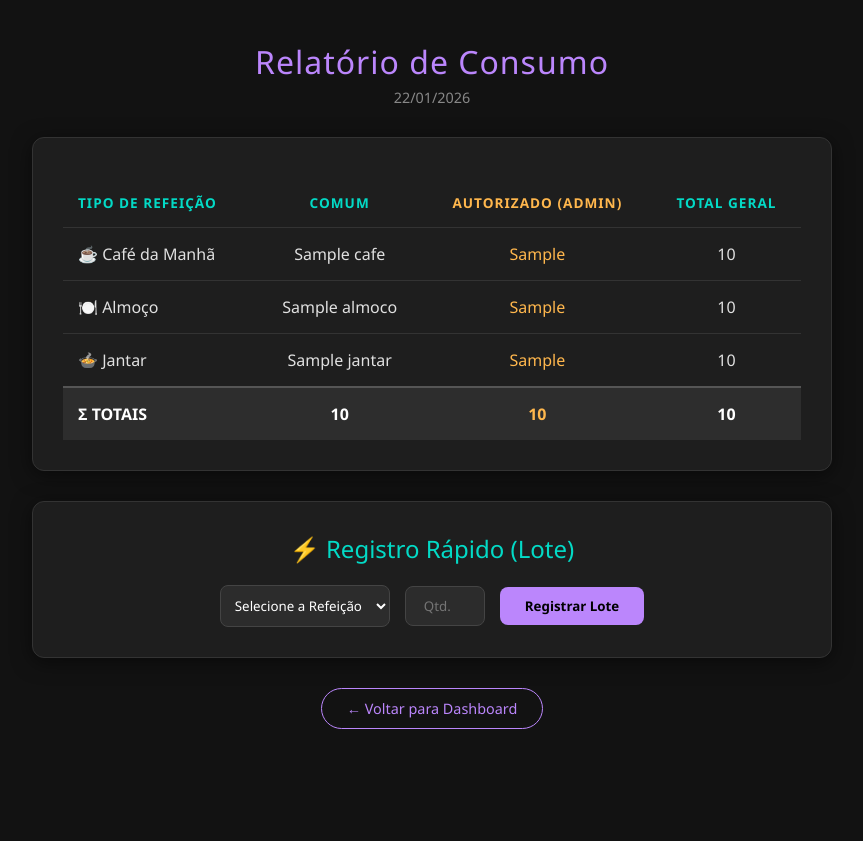
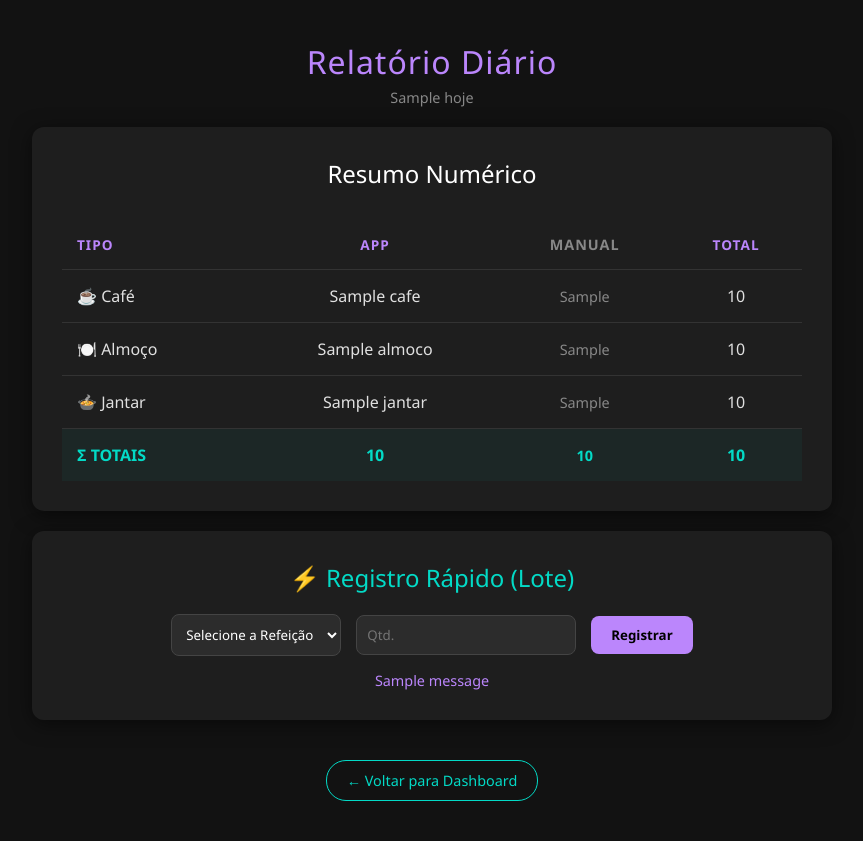
Before and after one commit to Taichi-Hatano-code/sistema-refeitorio-python, a Flask app: template templates/paineladm.html in a window 1280 px wide. Shown: the whole page, without its empty margins (208-1071 px from the left). Before the commit the page ends 729 px from the top, so only its background shows below. Run offline with Flask 3, Linux system fonts and the light colour scheme; the template is opened without the code that fills it: most values are stand-ins (such as "Sample title", 1, 10 or a date in 2020); one stand-in notice (Sample message) is shown.

```diff
--- a/templates/paineladm.html
+++ b/templates/paineladm.html
@@ -9,7 +9,7 @@
         * { margin: 0; padding: 0; box-sizing: border-box; font-family: 'Segoe UI', sans-serif; }
 
         body {
-            background-color: #121212; /* Fundo Preto */
+            background-color: #121212;
             color: #e0e0e0;
             display: flex;
             flex-direction: column;
@@ -18,15 +18,9 @@
             min-height: 100vh;
         }
 
-        /* Cabeçalho */
-        header {
-            text-align: center;
-            margin-bottom: 30px;
-        }
-        h1 { color: #bb86fc; font-weight: 300; letter-spacing: 1px; margin-bottom: 5px; }
-        p.data-hoje { color: #888; font-size: 0.9rem; }
+        h1 { color: #bb86fc; font-weight: 300; letter-spacing: 1px; margin-bottom: 5px; text-align: center; }
+        p.data-hoje { color: #888; font-size: 0.9rem; text-align: center; margin-bottom: 20px; }
 
-        /* Container da Tabela */
         .relatorio-container {
             background-color: #1e1e1e;
             padding: 30px;
@@ -34,79 +28,93 @@
             box-shadow: 0 4px 20px rgba(0,0,0,0.5);
             width: 100%;
             max-width: 800px;
-            border: 1px solid #333;
+            margin-bottom: 20px;
         }
 
-        /* Estilo da Tabela */
-        table {
-            width: 100%;
-            border-collapse: collapse;
-            margin-top: 10px;
+        /* Tabela Responsiva */
+        .table-wrapper {
+            overflow-x: auto; /* Permite rolar pro lado no celular se precisar */
         }
 
-        th, td {
-            padding: 15px;
-            text-align: center;
-            border-bottom: 1px solid #333;
+        table { width: 100%; border-collapse: collapse; margin-top: 10px; min-width: 300px; }
+        th, td { padding: 15px; text-align: center; border-bottom: 1px solid #333; }
+        th { color: #bb86fc; text-transform: uppercase; font-size: 0.85rem; letter-spacing: 1px; }
+        tr:last-child td { border-bottom: none; }
+        .row-total td { font-weight: bold; color: #03dac6; background-color: rgba(3, 218, 198, 0.05); }
+        .col-auth { color: #888; font-size: 0.9em; }
+
+        .btn-voltar {
+            text-decoration: none;
+            color: #03dac6;
+            border: 1px solid #03dac6;
+            padding: 10px 20px;
+            border-radius: 20px;
+            transition: 0.3s;
+            font-size: 0.9rem;
+            margin-top: 20px;
+            display: inline-block;
+        }
+        .btn-voltar:hover { background-color: #03dac6; color: #121212; }
+
+        /* FORMULÁRIO DE LOTE */
+        .form-lote {
+            display: flex;
+            gap: 15px;
+            justify-content: center;
+            align-items: center;
+            flex-wrap: wrap;
         }
 
-        th {
-            color: #03dac6; /* Cor de destaque para colunas */
-            font-weight: 600;
-            text-transform: uppercase;
-            font-size: 0.85rem;
-            letter-spacing: 1px;
+        select, input {
+            padding: 10px; border-radius: 8px; border: 1px solid #444;
+            background: #2c2c2c; color: white; outline: none;
         }
 
-        tr:last-child td { border-bottom: none; } /* Remove linha do último item */
-        tr:hover { background-color: #2c2c2c; } /* Efeito ao passar o mouse */
+        button.btn-lote {
+            background-color: #bb86fc; color: #000; font-weight: bold; border: none; cursor: pointer;
+            padding: 10px 20px; border-radius: 8px; transition: 0.3s;
+        }
 
-        /* Destaque para a coluna Autorizado */
-        .col-auth { color: #ffb74d; }
+        /* --- MOBILE TWEAKS --- */
+        @media (max-width: 600px) {
+            body { padding: 20px 10px; }
 
-        /* Linha de Total Geral */
-        .row-total {
-            background-color: #2d2d2d;
-            font-weight: bold;
-            color: #fff;
+            .relatorio-container { padding: 15px; }
+
+            h1 { font-size: 1.5rem; }
+
+            /* Ajusta tamanho da fonte da tabela */
+            th, td { padding: 10px 5px; font-size: 0.85rem; }
+
+            /* Formulário empilhado no celular */
+            .form-lote { flex-direction: column; width: 100%; }
+            .form-lote select, .form-lote input, .form-lote button { width: 100%; }
         }
-        .row-total td { border-top: 2px solid #555; }
-
-        /* Botão Voltar */
-        .btn-voltar {
-            margin-top: 30px;
-            text-decoration: none;
-            color: #bb86fc;
-            border: 1px solid #bb86fc;
-            padding: 10px 25px;
-            border-radius: 50px;
-            transition: 0.3s;
-            font-size: 0.9rem;
-        }
-        .btn-voltar:hover { background-color: #bb86fc; color: #000; }
-
     </style>
 </head>
 <body>
 
     <header>
-        <h1>Relatório de Consumo</h1>
-        <p class="data-hoje"><script>document.write(new Date().toLocaleDateString('pt-BR'))</script></p>
+        <h1>Relatório Diário</h1>
+        <p class="data-hoje">{{ hoje }}</p>
     </header>
 
     <div class="relatorio-container">
+        <h2 style="color: #fff; font-weight: 300; margin-bottom: 20px; text-align: center;">Resumo Numérico</h2>
+
+        <div class="table-wrapper">
             <table>
                 <thead>
                     <tr>
-                    <th style="text-align: left;">Tipo de Refeição</th>
-                    <th>Comum</th>
-                    <th class="col-auth">Autorizado (Admin)</th>
-                    <th>Total Geral</th>
+                        <th style="text-align: left;">Tipo</th>
+                        <th>App</th>
+                        <th class="col-auth">Manual</th>
+                        <th>Total</th>
                     </tr>
                 </thead>
                 <tbody>
                     <tr>
-                    <td style="text-align: left;">☕ Café da Manhã</td>
+                        <td style="text-align: left;">☕ Café</td>
                         <td>{{ dados['Cafe'] }}</td>
                         <td class="col-auth">{{ dados['Cafe_Autorizado'] }}</td>
                         <td>{{ dados['Cafe'] + dados['Cafe_Autorizado'] }}</td>
@@ -141,29 +149,37 @@
                 </tbody>
             </table>
         </div>
+    </div>
 
-    <div class="relatorio-container" style="margin-top: 30px; text-align: center;">
+    <div class="relatorio-container" style="text-align: center;">
         <h2 style="color: #03dac6; font-weight: 300; margin-bottom: 20px;">⚡ Registro Rápido (Lote)</h2>
 
-        <form action="{{ url_for('registrar_refeicao_bulk') }}" method="POST" style="display: flex; gap: 15px; justify-content: center; align-items: center; flex-wrap: wrap;">
+        <form action="{{ url_for('registrar_refeicao_bulk') }}" method="POST" class="form-lote">
 
-            <select name="tipo_refeicao" required style="padding: 10px; border-radius: 8px; border: 1px solid #444; background: #2c2c2c; color: white; outline: none;">
+            <select name="tipo_refeicao" required>
                 <option value="" disabled selected>Selecione a Refeição</option>
                 <option value="Café">☕ Café da Manhã</option>
                 <option value="Almoço">🍽️ Almoço</option>
                 <option value="Jantar">🍲 Jantar</option>
             </select>
 
-            <input type="number" name="quantidade" placeholder="Qtd." min="1" required
-                   style="padding: 10px; width: 80px; border-radius: 8px; border: 1px solid #444; background: #2c2c2c; color: white; text-align: center; outline: none;">
+            <input type="number" name="quantidade" placeholder="Qtd." min="1" required>
 
-            <button type="submit" style="background-color: #bb86fc; color: #000; padding: 10px 25px; border: none; border-radius: 8px; cursor: pointer; font-weight: bold; transition: 0.3s;">
-                Registrar Lote
-            </button>
+            <button type="submit" class="btn-lote">Registrar</button>
         </form>
+
+        <div style="margin-top: 15px;">
+        {% with messages = get_flashed_messages() %}
+            {% if messages %}
+                {% for message in messages %}
+                    <div style="color: #bb86fc; font-size: 0.9rem;">{{ message }}</div>
+                {% endfor %}
+            {% endif %}
+        {% endwith %}
+        </div>
     </div>
 
-    <a href="/dashboard" class="btn-voltar">← Voltar para Dashboard</a>
+    <a href="{{ url_for('home') }}" class="btn-voltar">← Voltar para Dashboard</a>
 
 </body>
 </html>
```
Also changed, not shown: templates/dashboard.html (+85 -51 lines). Lines whose indentation alone changed are shown as unchanged.
